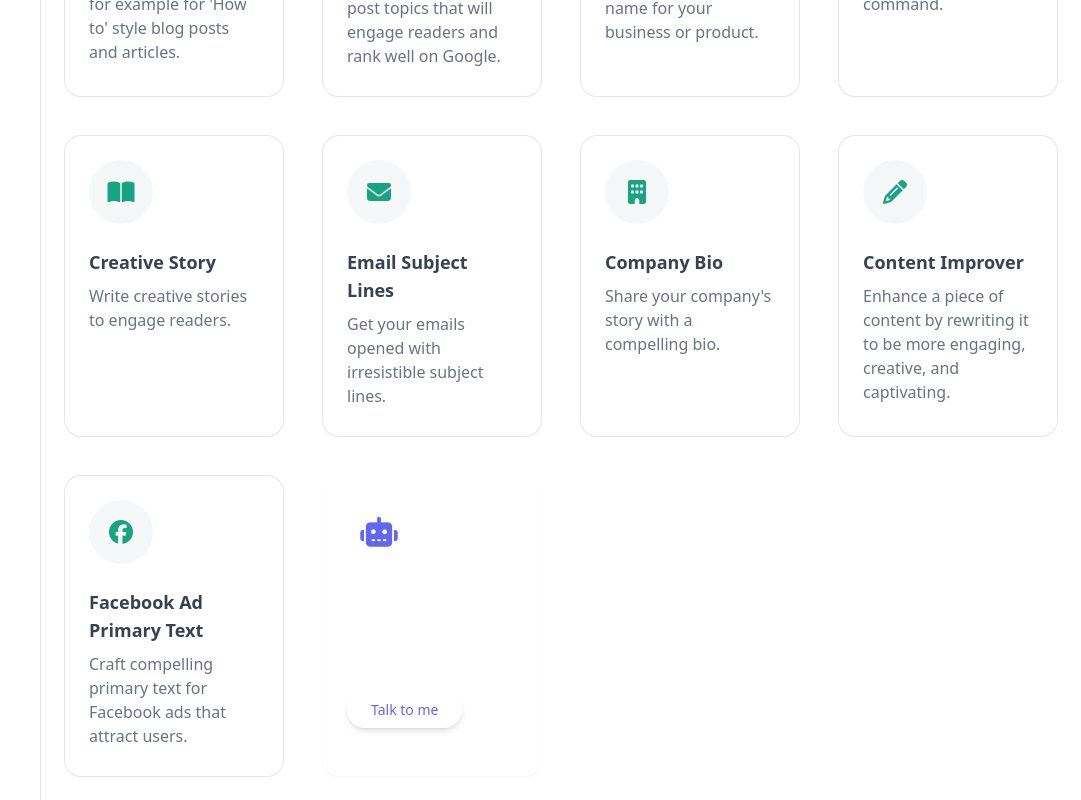
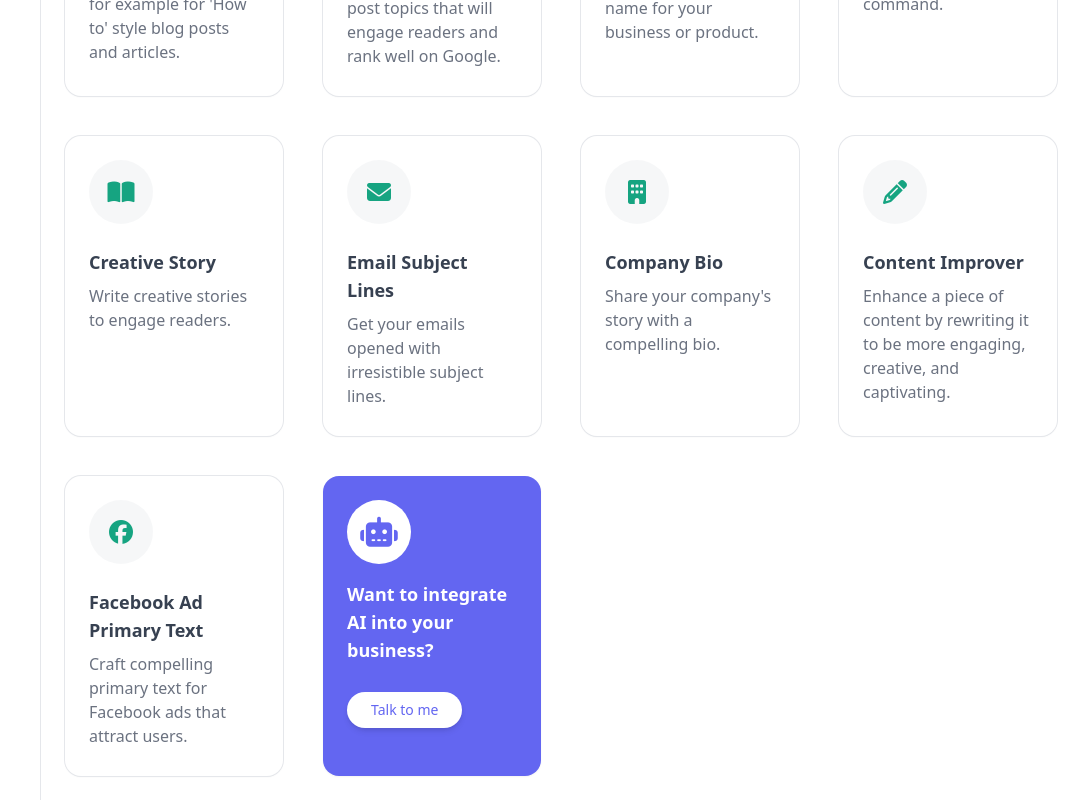
Before and after one commit to yuvalsuede/jasper-alternative-gpt, a Next.js app: page / in a window 1280 px wide. Shown: the part 848-1648 px from the top of the page, without its empty margins (199-1280 px from the left). Built offline with nearby package versions, Linux system fonts and the light colour scheme.

Commit message:
update templates

```diff
--- a/components/CardGrid.tsx
+++ b/components/CardGrid.tsx
@@ -29,7 +29,7 @@ const CardGrid: React.FC<Props> = ({cards}) => {
                     {/*    <h3 className="mb-2 text-lg font-semibold text-gray-700">More templates coming soon!</h3>*/}
                     {/*    <p className="text-gray-500 flex-1"></p>*/}
                     {/*</div>*/}
-                    <div style={{"minHeight": "300px"}} className="relative p-6 h-full rounded-2xl shadow-sm bg-white bg-indigo-500">
+                    <div style={{"minHeight": "300px", background: '#6366F1'}} className="relative p-6 h-full rounded-2xl shadow-sm bg-white">
                         <div
                             className="flex items-center justify-center w-16 h-16 text-3xl rounded-full mb-4 bg-white text-indigo-500">
                             <i className="fas fa-robot"></i>
```
